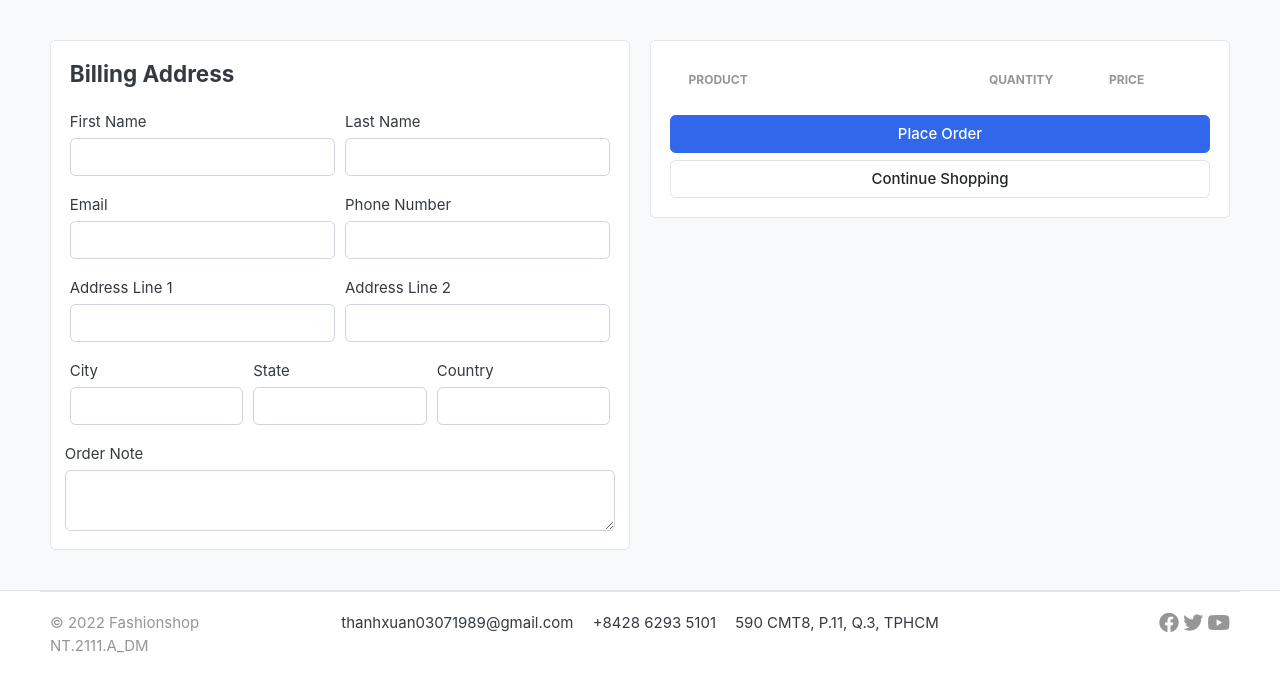
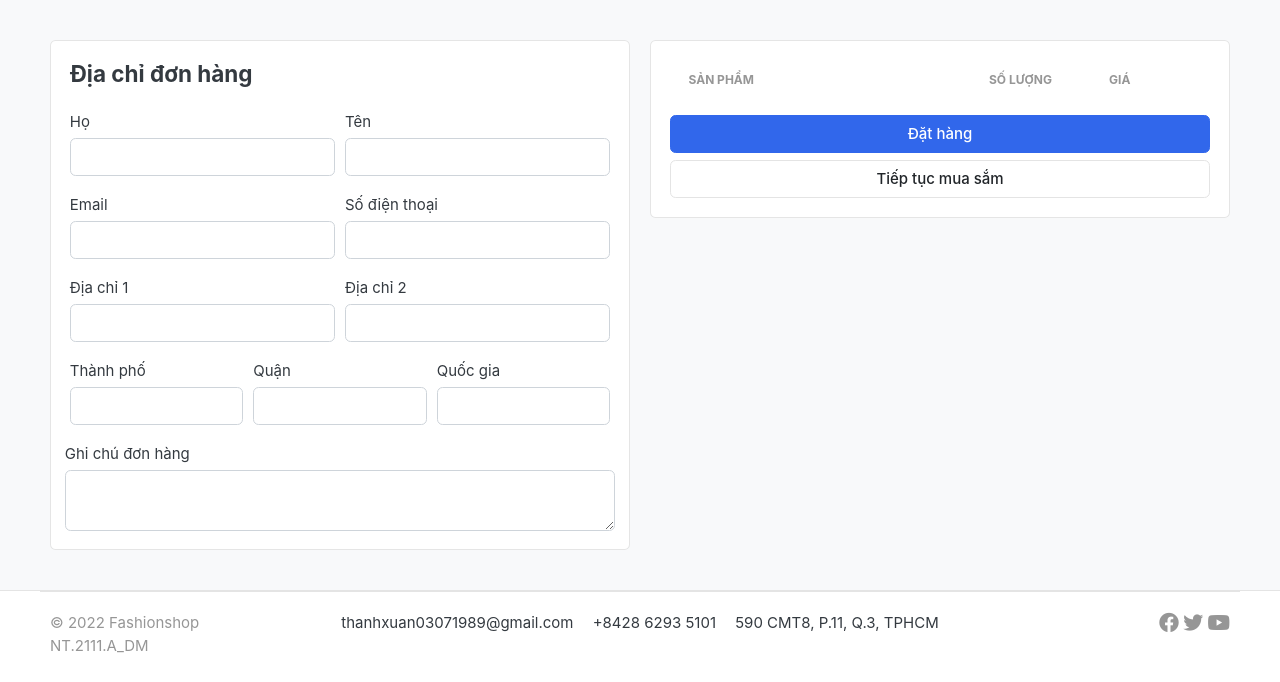
Before and after one commit to tuancat/nt2111A-nhom1-final, a Django app: page /cart/checkout/ in a window 1280 px wide. Shown: the part 118-800 px from the top of the page. Run offline with Django 4.2, Linux system fonts and the light colour scheme; the visitor is signed in with stand-in values (Sample User, id 1); data that the repository does not hold is empty; some libraries are stand-ins or nearby versions; some web fonts are replaced.

Commit message:
+Modify_Cart

```diff
--- a/templates/store/checkout.html
+++ b/templates/store/checkout.html
@@ -12,16 +12,16 @@
     <aside class="col-lg-6">
 <div class="card">
     <div class="card-body">
-        <h4 class="card-title mb-4">Billing Address</h4>
+        <h4 class="card-title mb-4">Địa chỉ đơn hàng</h4>
         <form action="{% url 'place_order' %}" method="POST">
             {% csrf_token %}
             <div class="form-row">
                <div class="col form-group">
-                <label for="">First Name</label>
+                <label for="">Họ</label>
                 <input type="text" name="first_name" class="form-control" required>
                </div>
                <div class="col form-group">
-                <label for="">Last Name</label>
+                <label for="">Tên</label>
                 <input type="text" name="last_name" class="form-control" required>
                </div>
             </div>
@@ -31,36 +31,36 @@
                  <input type="email" name="email" class="form-control" required>
                 </div>
                 <div class="col form-group">
-                 <label for="">Phone Number</label>
+                 <label for="">Số điện thoại</label>
                  <input type="text" name="phone" class="form-control" required>
                 </div>
              </div>
              <div class="form-row">
                 <div class="col form-group">
-                 <label for="">Address Line 1</label>
+                 <label for="">Địa chỉ 1</label>
                  <input type="text" name="address_line_1" class="form-control" required>
                 </div>
                 <div class="col form-group">
-                 <label for="">Address Line 2</label>
+                 <label for="">Địa chỉ 2</label>
                  <input type="text" name="address_line_2" class="form-control">
                 </div>
              </div>
              <div class="form-row">
                 <div class="col form-group">
-                 <label for="">City</label>
+                 <label for="">Thành phố</label>
                  <input type="text" name="city" class="form-control" required>
                 </div>
                 <div class="col form-group">
-                 <label for="">State</label>
+                 <label for="">Quận</label>
                  <input type="text" name="state" class="form-control" required>
                 </div>
                 <div class="col form-group">
-                    <label for="">Country</label>
+                    <label for="">Quốc gia</label>
                     <input type="text" name="country" class="form-control" required>
                 </div>
             </div>
                 <div class="form-row">
-                    <label for="">Order Note</label>
+                    <label for="">Ghi chú đơn hàng</label>
                     <textarea name="order_note" rows="2" class="form-control"></textarea>
                 </div>
 
@@ -75,9 +75,9 @@
             <table class="table table-borderless table-shopping-cart">
                 <thead class="text-muted">
                 <tr class="small text-uppercase">
-                    <th scope="col">Product</th>
-                    <th scope="col" width="120">Quantity</th>
-                    <th scope="col" width="120">Price</th>
+                    <th scope="col">Sản phẩm</th>
+                    <th scope="col" width="120">Số lượng</th>
+                    <th scope="col" width="120">Giá</th>
 
                 </tr>
                 </thead>
@@ -107,7 +107,7 @@
                     <td>
                         <div class="price-wrap">
                             <var class="price"> {{ cart_item.sub_total }} đ</var>
-                            <small class="text-muted">  {{ cart_item.product.price }} đ each </small>
+                            <small class="text-muted">  {{ cart_item.product.price }} đ cái </small>
                         </div> <!-- price-wrap .// -->
                     </td>
 
@@ -116,8 +116,8 @@
 
                 </tbody>
                 </table>
-            <button type="submit" name="submit" class="btn btn-primary btn-block">Place Order</button>
-            <a href="{% url 'store' %}" class="btn btn-light btn-block">Continue Shopping</a>
+            <button type="submit" name="submit" class="btn btn-primary btn-block">Đặt hàng</button>
+            <a href="{% url 'store' %}" class="btn btn-light btn-block">Tiếp tục mua sắm</a>
         </form>
         </div> <!-- card-body.// -->
         </div> <!-- card.// -->
```
Also changed, not shown: ECproject/settings.py (+6 -3 lines), templates/store/cart.html (+15 -15 lines), ECproject/static/images/misc/cash.jpg (deleted), ECproject/static/images/misc/cash.png (added).
